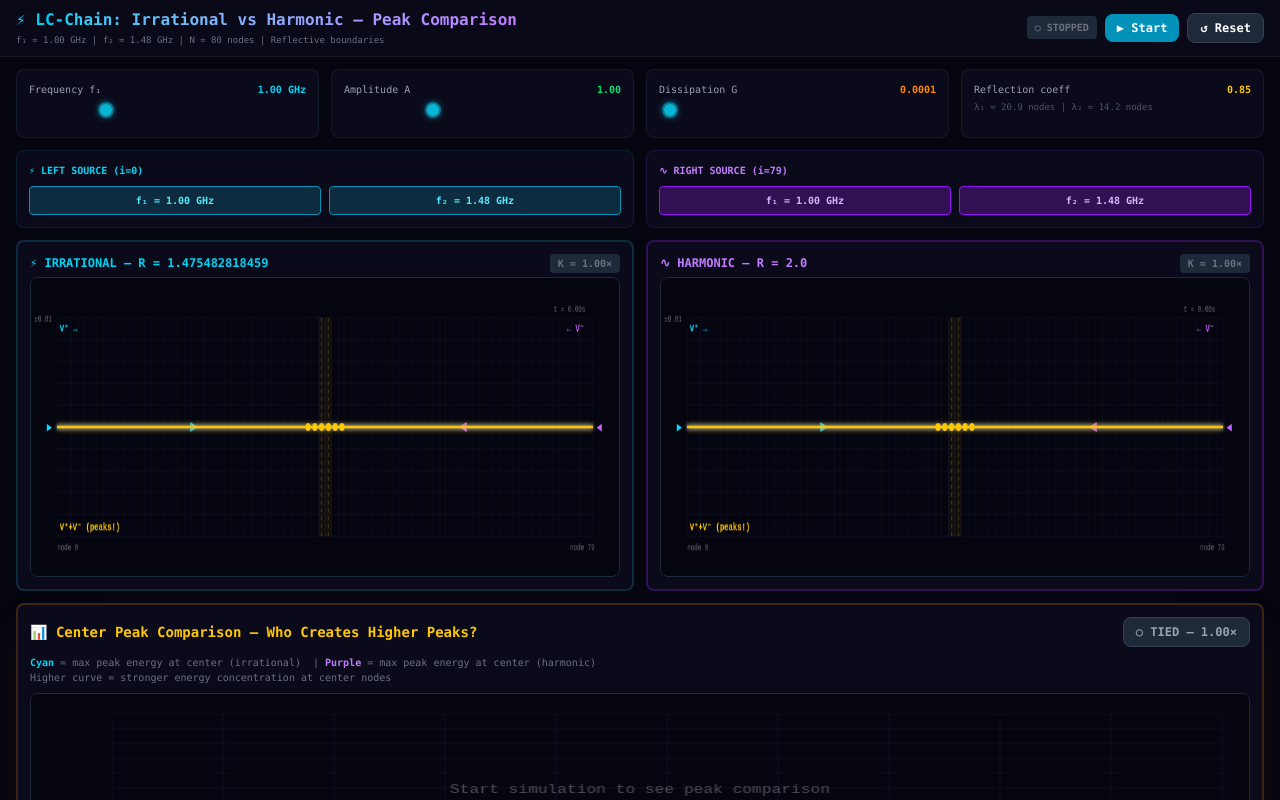
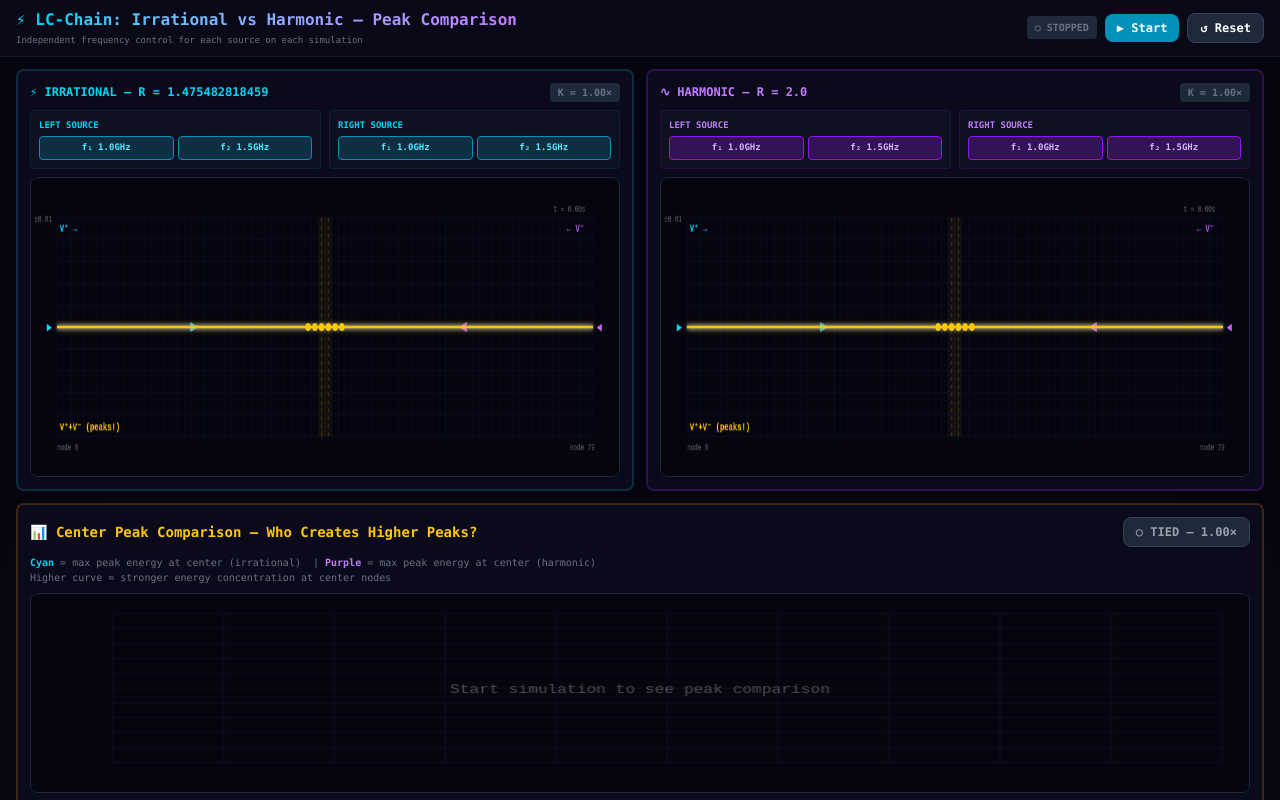
Before and after one commit to mediaprizma/irrational-navier-stokes, a React (Vite) app: page / in a window 1280 px wide. Shown: the top 800 px of the page. Built offline with nearby package versions, Linux system fonts and the light colour scheme.

Commit message:
task snapshot a9bfd218-94af-4f9d-b012-6f335cbd2ad8

```diff
--- a/src/App.tsx
+++ b/src/App.tsx
@@ -37,15 +37,32 @@ const SUB_STEPS = 5;
 // ─── Main App ────────────────────────────────────────────────────────────────
 
 export default function App() {
-  const [params, setParams] = useState<SimulationParams>({ ...DEFAULT_PARAMS });
+  // Separate params for each simulation
+  const [irrParams, setIrrParams] = useState<SimulationParams>({
+    ...DEFAULT_PARAMS,
+    mode: 'irrational',
+    leftFreq1Enabled: true,
+    leftFreq2Enabled: true,
+    rightFreq1Enabled: true,
+    rightFreq2Enabled: true,
+  });
+  const [harmParams, setHarmParams] = useState<SimulationParams>({
+    ...DEFAULT_PARAMS,
+    mode: 'harmonic',
+    leftFreq1Enabled: true,
+    leftFreq2Enabled: true,
+    rightFreq1Enabled: true,
+    rightFreq2Enabled: true,
+  });
+
   const [isRunning, setIsRunning] = useState(false);
 
   // Two parallel simulations
   const [irrState, setIrrState] = useState<SimulationState>(() =>
-    createInitialState({ ...DEFAULT_PARAMS, mode: 'irrational' })
+    createInitialState(irrParams)
   );
   const [harmState, setHarmState] = useState<SimulationState>(() =>
-    createInitialState({ ...DEFAULT_PARAMS, mode: 'harmonic' })
+    createInitialState(harmParams)
   );
 
   const [irrGain, setIrrGain] = useState(1.0);
@@ -59,7 +76,8 @@ export default function App() {
 
   const irrStateRef = useRef(irrState);
   const harmStateRef = useRef(harmState);
-  const paramsRef = useRef(params);
+  const irrParamsRef = useRef(irrParams);
+  const harmParamsRef = useRef(harmParams);
   const animFrameRef = useRef<number>(0);
   const lastTimeRef = useRef<number>(0);
   const runningRef = useRef(isRunning);
@@ -68,7 +86,8 @@ export default function App() {
 
   useEffect(() => { irrStateRef.current = irrState; }, [irrState]);
   useEffect(() => { harmStateRef.current = harmState; }, [harmState]);
-  useEffect(() => { paramsRef.current = params; }, [params]);
+  useEffect(() => { irrParamsRef.current = irrParams; }, [irrParams]);
+  useEffect(() => { harmParamsRef.current = harmParams; }, [harmParams]);
   useEffect(() => { runningRef.current = isRunning; }, [isRunning]);
 
   // Get center peak energy for a state
@@ -95,15 +114,15 @@ export default function App() {
     const maxStepsPerFrame = 50;
 
     while (accumulatorRef.current >= SIM_DT && stepsThisFrame < maxStepsPerFrame) {
-      irrCurrent = advanceSimulation(irrCurrent, SIM_DT, { ...paramsRef.current, mode: 'irrational' }, SUB_STEPS);
-      harmCurrent = advanceSimulation(harmCurrent, SIM_DT, { ...paramsRef.current, mode: 'harmonic' }, SUB_STEPS);
+      irrCurrent = advanceSimulation(irrCurrent, SIM_DT, irrParamsRef.current, SUB_STEPS);
+      harmCurrent = advanceSimulation(harmCurrent, SIM_DT, harmParamsRef.current, SUB_STEPS);
       accumulatorRef.current -= SIM_DT;
       stepsThisFrame++;
     }
 
     if (stepsThisFrame > 0) {
-      const irrG = computeGainCoefficient(irrCurrent.energies, paramsRef.current.N);
-      const harmG = computeGainCoefficient(harmCurrent.energies, paramsRef.current.N);
+      const irrG = computeGainCoefficient(irrCurrent.energies, irrParamsRef.current.N);
+      const harmG = computeGainCoefficient(harmCurrent.energies, harmParamsRef.current.N);
       setIrrState(irrCurrent);
       setHarmState(harmCurrent);
       setIrrGain(Number.isFinite(irrG) ? irrG : 1.0);
@@ -113,8 +132,8 @@ export default function App() {
 
       frameTickRef.current++;
       if (frameTickRef.current % 5 === 0) {
-        const irrPeak = getCenterPeak(irrCurrent, paramsRef.current.N);
-        const harmPeak = getCenterPeak(harmCurrent, paramsRef.current.N);
+        const irrPeak = getCenterPeak(irrCurrent, irrParamsRef.current.N);
+        const harmPeak = getCenterPeak(harmCurrent, harmParamsRef.current.N);
 
         setIrrPeakHistory(hist => {
           const next = [...hist, { t: irrCurrent.time, peak: irrPeak }];
@@ -148,17 +167,14 @@ export default function App() {
 
   const handleReset = () => {
     setIsRunning(false);
-    // Reset with all frequencies enabled
-    const resetParams = {
-      ...params,
-      leftFreq1Enabled: true,
-      leftFreq2Enabled: true,
-      rightFreq1Enabled: true,
-      rightFreq2Enabled: true,
-    };
-    setParams(resetParams);
-    const irrNew = createInitialState({ ...resetParams, mode: 'irrational' });
-    const harmNew = createInitialState({ ...resetParams, mode: 'harmonic' });
+    // Reset both simulations with all frequencies enabled
+    const resetIrr = { ...irrParams, leftFreq1Enabled: true, leftFreq2Enabled: true, rightFreq1Enabled: true, rightFreq2Enabled: true };
+    const resetHarm = { ...harmParams, leftFreq1Enabled: true, leftFreq2Enabled: true, rightFreq1Enabled: true, rightFreq2Enabled: true };
+    setIrrParams(resetIrr);
+    setHarmParams(resetHarm);
+
+    const irrNew = createInitialState(resetIrr);
+    const harmNew = createInitialState(resetHarm);
     setIrrState(irrNew);
     setHarmState(harmNew);
     setIrrGain(1.0);
@@ -173,7 +189,8 @@ export default function App() {
     accumulatorRef.current = 0;
   };
 
-  const omega2 = params.R * params.omega1;
+  const irrOmega2 = irrParams.R * irrParams.omega1;
+  const harmOmega2 = harmParams.R * harmParams.omega1;
 
   return (
     <div className="min-h-screen bg-[#050510] text-white font-mono overflow-hidden">
@@ -185,7 +202,7 @@ export default function App() {
               ⚡ LC-Chain: Irrational vs Harmonic — Peak Comparison
             </h1>
             <p className="text-[9px] text-gray-500 mt-0.5">
-              f₁ = {fmtFixed(omegaToGHz(params.omega1), 2)} GHz | f₂ = {fmtFixed(omegaToGHz(omega2), 2)} GHz | N = {params.N} nodes | Reflective boundaries
+              Independent frequency control for each source on each simulation
             </p>
           </div>
           <div className="flex items-center gap-2">
@@ -203,105 +220,13 @@ export default function App() {
       </header>
 
       <main className="max-w-[1920px] mx-auto px-4 py-3 space-y-3">
-        {/* ── Controls ── */}
-        <div className="grid grid-cols-4 gap-3">
-          <div className="bg-[#0a0a1a] rounded-lg border border-gray-800/50 p-3">
-            <label className="flex justify-between text-[10px] mb-1">
-              <span className="text-gray-400">Frequency f₁</span>
-              <span className="text-cyan-400 font-bold">{fmtFixed(omegaToGHz(params.omega1), 2)} GHz</span>
-            </label>
-            <input type="range" min="5" max="100" step="0.5" value={params.omega1}
-              onChange={e => setParams(p => ({ ...p, omega1: parseFloat(e.target.value) }))} className="w-full" />
-          </div>
-          <div className="bg-[#0a0a1a] rounded-lg border border-gray-800/50 p-3">
-            <label className="flex justify-between text-[10px] mb-1">
-              <span className="text-gray-400">Amplitude A</span>
-              <span className="text-green-400 font-bold">{fmtFixed(params.amplitude, 2)}</span>
-            </label>
-            <input type="range" min="0.1" max="3.0" step="0.05" value={params.amplitude}
-              onChange={e => setParams(p => ({ ...p, amplitude: parseFloat(e.target.value) }))} className="w-full" />
-          </div>
-          <div className="bg-[#0a0a1a] rounded-lg border border-gray-800/50 p-3">
-            <label className="flex justify-between text-[10px] mb-1">
-              <span className="text-gray-400">Dissipation G</span>
-              <span className="text-orange-400 font-bold">{fmtFixed(params.G, 4)}</span>
-            </label>
-            <input type="range" min="0" max="0.01" step="0.0001" value={params.G}
-              onChange={e => setParams(p => ({ ...p, G: parseFloat(e.target.value) }))} className="w-full" />
-          </div>
-          <div className="bg-[#0a0a1a] rounded-lg border border-gray-800/50 p-3">
-            <label className="flex justify-between text-[10px] mb-1">
-              <span className="text-gray-400">Reflection coeff</span>
-              <span className="text-yellow-400 font-bold">0.85</span>
-            </label>
-            <div className="text-[9px] text-gray-600 mt-1">
-              λ₁ = {fmtFixed(2 * Math.PI / params.omega1 * (1 / Math.sqrt(params.L * params.C)), 1)} nodes |
-              λ₂ = {fmtFixed(2 * Math.PI / omega2 * (1 / Math.sqrt(params.L * params.C)), 1)} nodes
-            </div>
-          </div>
-        </div>
-
-        {/* ── Frequency Control ── */}
-        <div className="grid grid-cols-2 gap-3">
-          <div className="bg-[#0a0a1a] rounded-lg border border-cyan-900/30 p-3">
-            <h3 className="text-[10px] font-bold text-cyan-400 mb-2">⚡ LEFT SOURCE (i=0)</h3>
-            <div className="flex gap-2">
-              <button
-                onClick={() => setParams(p => ({ ...p, leftFreq1Enabled: !p.leftFreq1Enabled }))}
-                className={`flex-1 px-2 py-1.5 rounded text-[10px] font-bold transition-all border ${
-                  params.leftFreq1Enabled !== false
-                    ? 'bg-cyan-900/50 text-cyan-300 border-cyan-600'
-                    : 'bg-gray-900 text-gray-600 border-gray-700'
-                }`}
-              >
-                f₁ = {fmtFixed(omegaToGHz(params.omega1), 2)} GHz
-              </button>
-              <button
-                onClick={() => setParams(p => ({ ...p, leftFreq2Enabled: !p.leftFreq2Enabled }))}
-                className={`flex-1 px-2 py-1.5 rounded text-[10px] font-bold transition-all border ${
-                  params.leftFreq2Enabled !== false
-                    ? 'bg-cyan-900/50 text-cyan-300 border-cyan-600'
-                    : 'bg-gray-900 text-gray-600 border-gray-700'
-                }`}
-              >
-                f₂ = {fmtFixed(omegaToGHz(omega2), 2)} GHz
-              </button>
-            </div>
-          </div>
-          <div className="bg-[#0a0a1a] rounded-lg border border-purple-900/30 p-3">
-            <h3 className="text-[10px] font-bold text-purple-400 mb-2">∿ RIGHT SOURCE (i={params.N - 1})</h3>
-            <div className="flex gap-2">
-              <button
-                onClick={() => setParams(p => ({ ...p, rightFreq1Enabled: !p.rightFreq1Enabled }))}
-                className={`flex-1 px-2 py-1.5 rounded text-[10px] font-bold transition-all border ${
-                  params.rightFreq1Enabled !== false
-                    ? 'bg-purple-900/50 text-purple-300 border-purple-600'
-                    : 'bg-gray-900 text-gray-600 border-gray-700'
-                }`}
-              >
-                f₁ = {fmtFixed(omegaToGHz(params.omega1), 2)} GHz
-              </button>
-              <button
-                onClick={() => setParams(p => ({ ...p, rightFreq2Enabled: !p.rightFreq2Enabled }))}
-                className={`flex-1 px-2 py-1.5 rounded text-[10px] font-bold transition-all border ${
-                  params.rightFreq2Enabled !== false
-                    ? 'bg-purple-900/50 text-purple-300 border-purple-600'
-                    : 'bg-gray-900 text-gray-600 border-gray-700'
-                }`}
-              >
-                f₂ = {fmtFixed(omegaToGHz(omega2), 2)} GHz
-              </button>
-            </div>
-          </div>
-        </div>
-
         {/* ── Collision Views side by side ── */}
         <div className="grid grid-cols-2 gap-3">
           {/* Irrational */}
           <section className="bg-[#0a0a1a] rounded-lg border-2 border-cyan-900/50 p-3">
-            <div className="flex items-center justify-between mb-1">
+            <div className="flex items-center justify-between mb-2">
               <h2 className="text-xs font-bold text-cyan-400">
-                ⚡ IRRATIONAL — R = {params.R}
+                ⚡ IRRATIONAL — R = {irrParams.R}
               </h2>
               <div className={`px-2 py-0.5 rounded text-[10px] font-bold ${
                 irrGain > 1.5 ? 'bg-red-900/50 text-red-300 border border-red-700' : 'bg-gray-800 text-gray-500'
@@ -309,12 +234,67 @@ export default function App() {
                 K = {fmtFixed(irrGain, 2)}×
               </div>
             </div>
-            <CollisionView vRight={irrState.vRight} vLeft={irrState.vLeft} N={params.N} time={irrState.time} />
+
+            {/* Frequency controls for Irrational */}
+            <div className="grid grid-cols-2 gap-2 mb-2">
+              <div className="bg-gray-900/50 rounded p-2 border border-cyan-900/30">
+                <div className="text-[9px] text-cyan-400 font-bold mb-1">LEFT SOURCE</div>
+                <div className="flex gap-1">
+                  <button
+                    onClick={() => setIrrParams(p => ({ ...p, leftFreq1Enabled: !p.leftFreq1Enabled }))}
+                    className={`flex-1 px-1 py-1 rounded text-[9px] font-bold transition-all border ${
+                      irrParams.leftFreq1Enabled !== false
+                        ? 'bg-cyan-900/50 text-cyan-300 border-cyan-600'
+                        : 'bg-gray-900 text-gray-600 border-gray-700'
+                    }`}
+                  >
+                    f₁ {fmtFixed(omegaToGHz(irrParams.omega1), 1)}GHz
+                  </button>
+                  <button
+                    onClick={() => setIrrParams(p => ({ ...p, leftFreq2Enabled: !p.leftFreq2Enabled }))}
+                    className={`flex-1 px-1 py-1 rounded text-[9px] font-bold transition-all border ${
+                      irrParams.leftFreq2Enabled !== false
+                        ? 'bg-cyan-900/50 text-cyan-300 border-cyan-600'
+                        : 'bg-gray-900 text-gray-600 border-gray-700'
+                    }`}
+                  >
+                    f₂ {fmtFixed(omegaToGHz(irrOmega2), 1)}GHz
+                  </button>
+                </div>
+              </div>
+              <div className="bg-gray-900/50 rounded p-2 border border-cyan-900/30">
+                <div className="text-[9px] text-cyan-400 font-bold mb-1">RIGHT SOURCE</div>
+                <div className="flex gap-1">
+                  <button
+                    onClick={() => setIrrParams(p => ({ ...p, rightFreq1Enabled: !p.rightFreq1Enabled }))}
+                    className={`flex-1 px-1 py-1 rounded text-[9px] font-bold transition-all border ${
+                      irrParams.rightFreq1Enabled !== false
+                        ? 'bg-cyan-900/50 text-cyan-300 border-cyan-600'
+                        : 'bg-gray-900 text-gray-600 border-gray-700'
+                    }`}
+                  >
+                    f₁ {fmtFixed(omegaToGHz(irrParams.omega1), 1)}GHz
+                  </button>
+                  <button
+                    onClick={() => setIrrParams(p => ({ ...p, rightFreq2Enabled: !p.rightFreq2Enabled }))}
+                    className={`flex-1 px-1 py-1 rounded text-[9px] font-bold transition-all border ${
+                      irrParams.rightFreq2Enabled !== false
+                        ? 'bg-cyan-900/50 text-cyan-300 border-cyan-600'
+                        : 'bg-gray-900 text-gray-600 border-gray-700'
+                    }`}
+                  >
+                    f₂ {fmtFixed(omegaToGHz(irrOmega2), 1)}GHz
+                  </button>
+                </div>
+              </div>
+            </div>
+
+            <CollisionView vRight={irrState.vRight} vLeft={irrState.vLeft} N={irrParams.N} time={irrState.time} />
           </section>
 
           {/* Harmonic */}
           <section className="bg-[#0a0a1a] rounded-lg border-2 border-purple-900/50 p-3">
-            <div className="flex items-center justify-between mb-1">
+            <div className="flex items-center justify-between mb-2">
               <h2 className="text-xs font-bold text-purple-400">
                 ∿ HARMONIC — R = 2.0
               </h2>
@@ -324,7 +304,62 @@ export default function App() {
                 K = {fmtFixed(harmGain, 2)}×
               </div>
             </div>
-            <CollisionView vRight={harmState.vRight} vLeft={harmState.vLeft} N={params.N} time={harmState.time} />
+
+            {/* Frequency controls for Harmonic */}
+            <div className="grid grid-cols-2 gap-2 mb-2">
+              <div className="bg-gray-900/50 rounded p-2 border border-purple-900/30">
+                <div className="text-[9px] text-purple-400 font-bold mb-1">LEFT SOURCE</div>
+                <div className="flex gap-1">
+                  <button
+                    onClick={() => setHarmParams(p => ({ ...p, leftFreq1Enabled: !p.leftFreq1Enabled }))}
+                    className={`flex-1 px-1 py-1 rounded text-[9px] font-bold transition-all border ${
+                      harmParams.leftFreq1Enabled !== false
+                        ? 'bg-purple-900/50 text-purple-300 border-purple-600'
+                        : 'bg-gray-900 text-gray-600 border-gray-700'
+                    }`}
+                  >
+                    f₁ {fmtFixed(omegaToGHz(harmParams.omega1), 1)}GHz
+                  </button>
+                  <button
+                    onClick={() => setHarmParams(p => ({ ...p, leftFreq2Enabled: !p.leftFreq2Enabled }))}
+                    className={`flex-1 px-1 py-1 rounded text-[9px] font-bold transition-all border ${
+                      harmParams.leftFreq2Enabled !== false
+                        ? 'bg-purple-900/50 text-purple-300 border-purple-600'
+                        : 'bg-gray-900 text-gray-600 border-gray-700'
+                    }`}
+                  >
+                    f₂ {fmtFixed(omegaToGHz(harmOmega2), 1)}GHz
+                  </button>
+                </div>
+              </div>
+              <div className="bg-gray-900/50 rounded p-2 border border-purple-900/30">
+                <div className="text-[9px] text-purple-400 font-bold mb-1">RIGHT SOURCE</div>
+                <div className="flex gap-1">
+                  <button
+                    onClick={() => setHarmParams(p => ({ ...p, rightFreq1Enabled: !p.rightFreq1Enabled }))}
+                    className={`flex-1 px-1 py-1 rounded text-[9px] font-bold transition-all border ${
+                      harmParams.rightFreq1Enabled !== false
+                        ? 'bg-purple-900/50 text-purple-300 border-purple-600'
+                        : 'bg-gray-900 text-gray-600 border-gray-700'
+                    }`}
+                  >
+                    f₁ {fmtFixed(omegaToGHz(harmParams.omega1), 1)}GHz
+                  </button>
+                  <button
+                    onClick={() => setHarmParams(p => ({ ...p, rightFreq2Enabled: !p.rightFreq2Enabled }))}
+                    className={`flex-1 px-1 py-1 rounded text-[9px] font-bold transition-all border ${
+                      harmParams.rightFreq2Enabled !== false
+                        ? 'bg-purple-900/50 text-purple-300 border-purple-600'
+                        : 'bg-gray-900 text-gray-600 border-gray-700'
+                    }`}
+                  >
+                    f₂ {fmtFixed(omegaToGHz(harmOmega2), 1)}GHz
+                  </button>
+                </div>
+              </div>
+            </div>
+
+            <CollisionView vRight={harmState.vRight} vLeft={harmState.vLeft} N={harmParams.N} time={harmState.time} />
           </section>
         </div>
 
@@ -393,7 +428,7 @@ export default function App() {
             <h3 className="text-[9px] font-bold text-cyan-400 mb-1">Energy Profile — Irrational</h3>
             <div className="flex items-end gap-px h-16 bg-gray-900/50 rounded p-1 border border-gray-800/30">
               {Array.from(irrState.energies).map((e, i) => {
-                const N = params.N;
+                const N = irrParams.N;
                 const cIdx1 = Math.floor(N / 2) - 1;
                 const cIdx2 = Math.floor(N / 2);
                 const energy = Number.isFinite(e) ? e : 0;
@@ -409,7 +444,7 @@ export default function App() {
             <h3 className="text-[9px] font-bold text-purple-400 mb-1">Energy Profile — Harmonic</h3>
             <div className="flex items-end gap-px h-16 bg-gray-900/50 rounded p-1 border border-gray-800/30">
               {Array.from(harmState.energies).map((e, i) => {
-                const N = params.N;
+                const N = harmParams.N;
                 const cIdx1 = Math.floor(N / 2) - 1;
                 const cIdx2 = Math.floor(N / 2);
                 const energy = Number.isFinite(e) ? e : 0;
```
